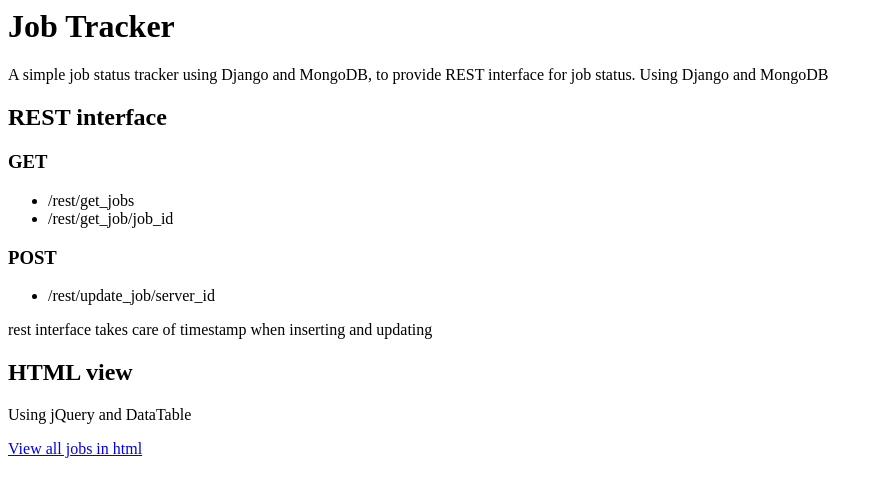
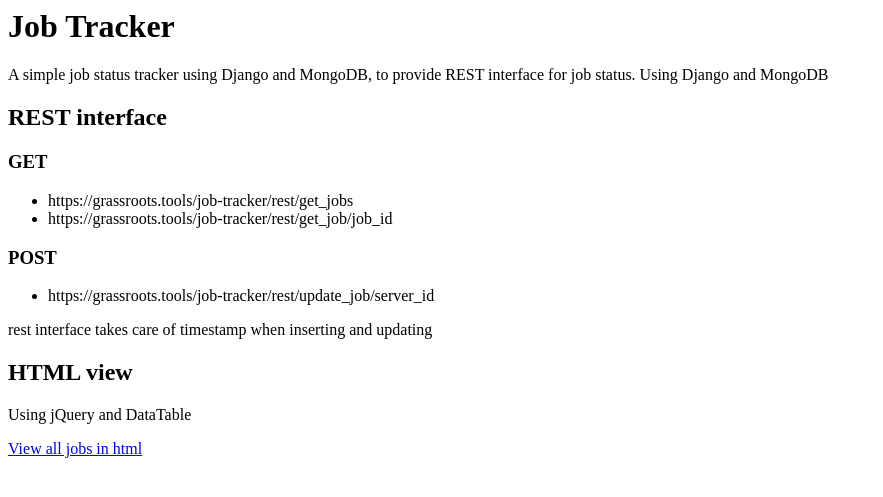
Before and after one commit to TGAC/grassroots-job-tracker, a Django app: page / in a window 1280 px wide. Shown: the top 497 px of the page, without its empty margins (0-883 px from the left). Run offline with Django 3.2, Linux system fonts and the light colour scheme.

Commit message:
update index page with docs

```diff
--- a/jobTracker/apps/jobTrackerWebapp/templates/index.html
+++ b/jobTracker/apps/jobTrackerWebapp/templates/index.html
@@ -9,13 +9,13 @@
 <h2>REST interface</h2>
 <h3>GET</h3>
 <ul>
-    <li>/rest/get_jobs</li>
-    <li>/rest/get_job/job_id</li>
+    <li>https://grassroots.tools/job-tracker/rest/get_jobs</li>
+    <li>https://grassroots.tools/job-tracker/rest/get_job/job_id</li>
 
 </ul>
 <h3>POST</h3>
 <ul>
-    <li>/rest/update_job/server_id</li>
+    <li>https://grassroots.tools/job-tracker/rest/update_job/server_id</li>
 
 </ul>
 
@@ -25,6 +25,6 @@
 
 <p>Using jQuery and DataTable</p>
 
-<p><a href="view_jobs">View all jobs in html</p>
+<p><a href="https://grassroots.tools/job-tracker/view_jobs">View all jobs in html</p>
 
 </html>
```
